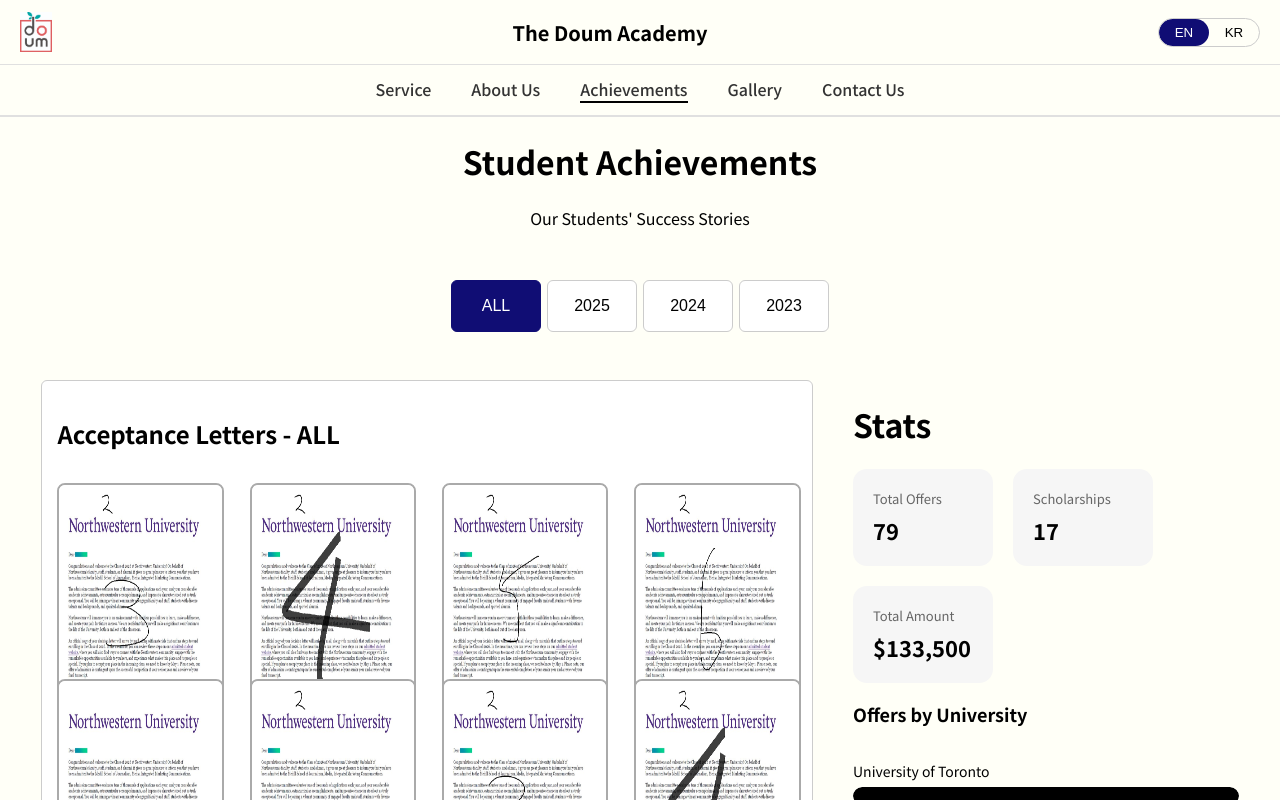
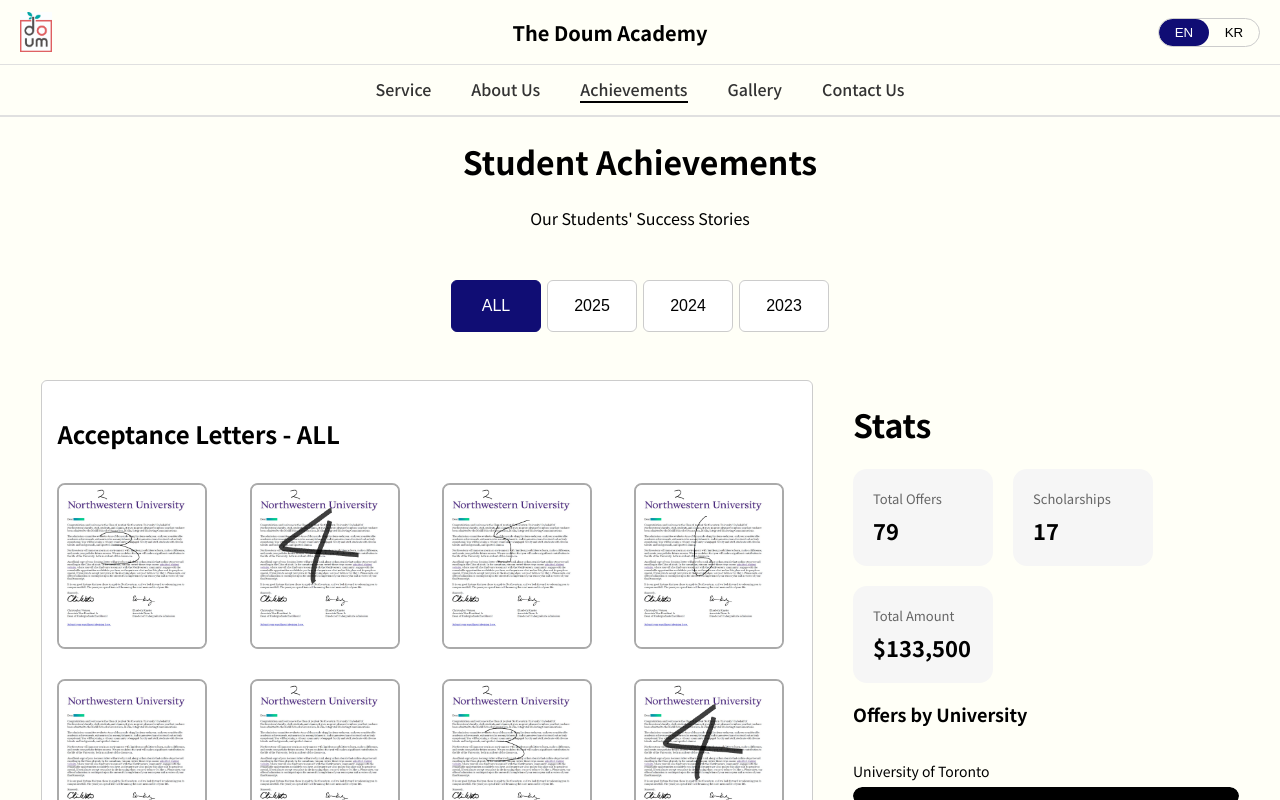
Before and after one commit to junuiui/the-doum-academy-website, a Next.js app: page /achievements in a window 1280 px wide. Shown: the top 800 px of the page. Built offline with nearby package versions, Linux system fonts and the light colour scheme.

Commit message:
size adjusted

```diff
--- a/src/components/Slides.module.css
+++ b/src/components/Slides.module.css
@@ -17,8 +17,7 @@
 
 .item {
     position: relative;
-    height: 100%;
-    width: 100%;
+    width: 90%;
     padding-top: 100%;
     overflow: hidden;
     border-radius: 8px;
```
